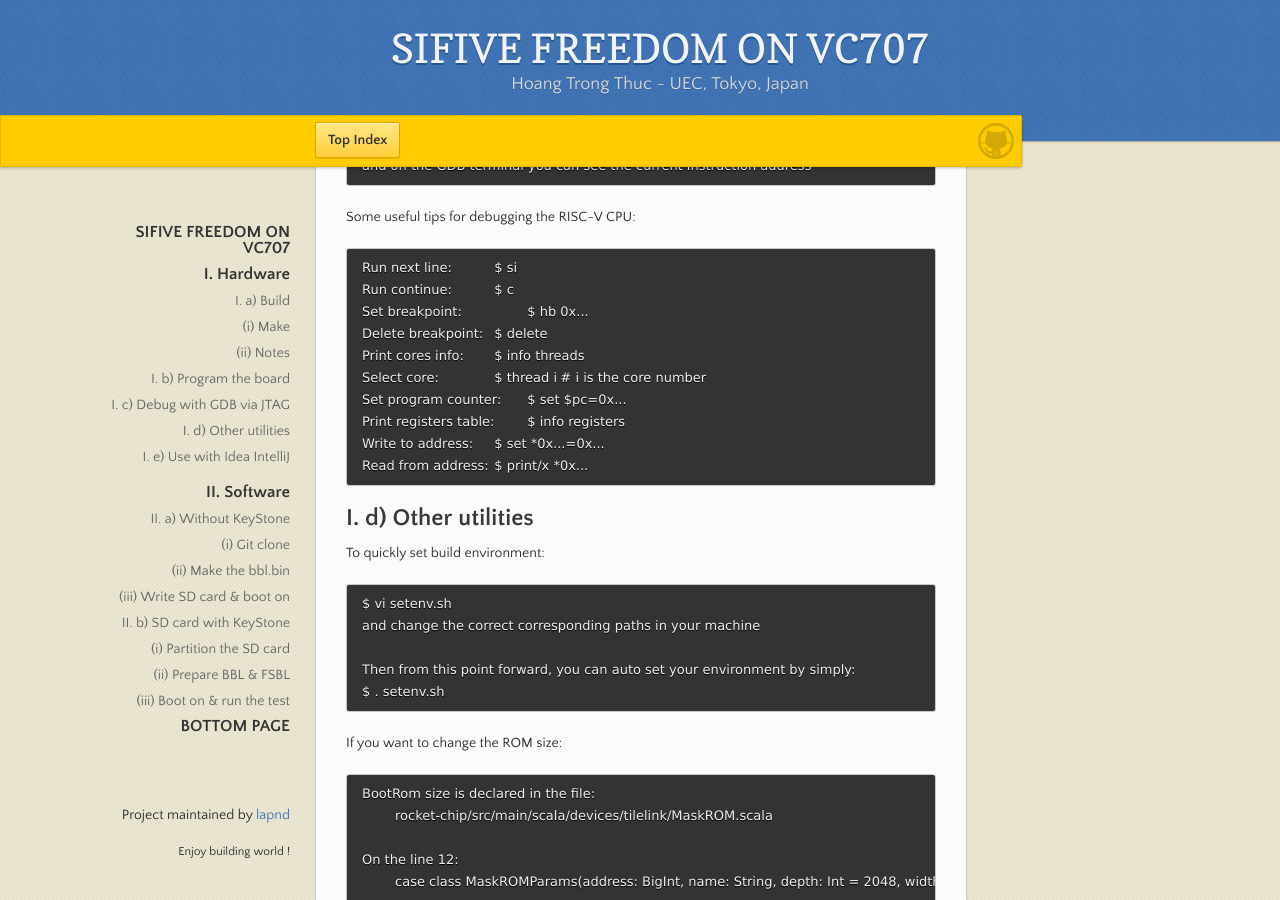
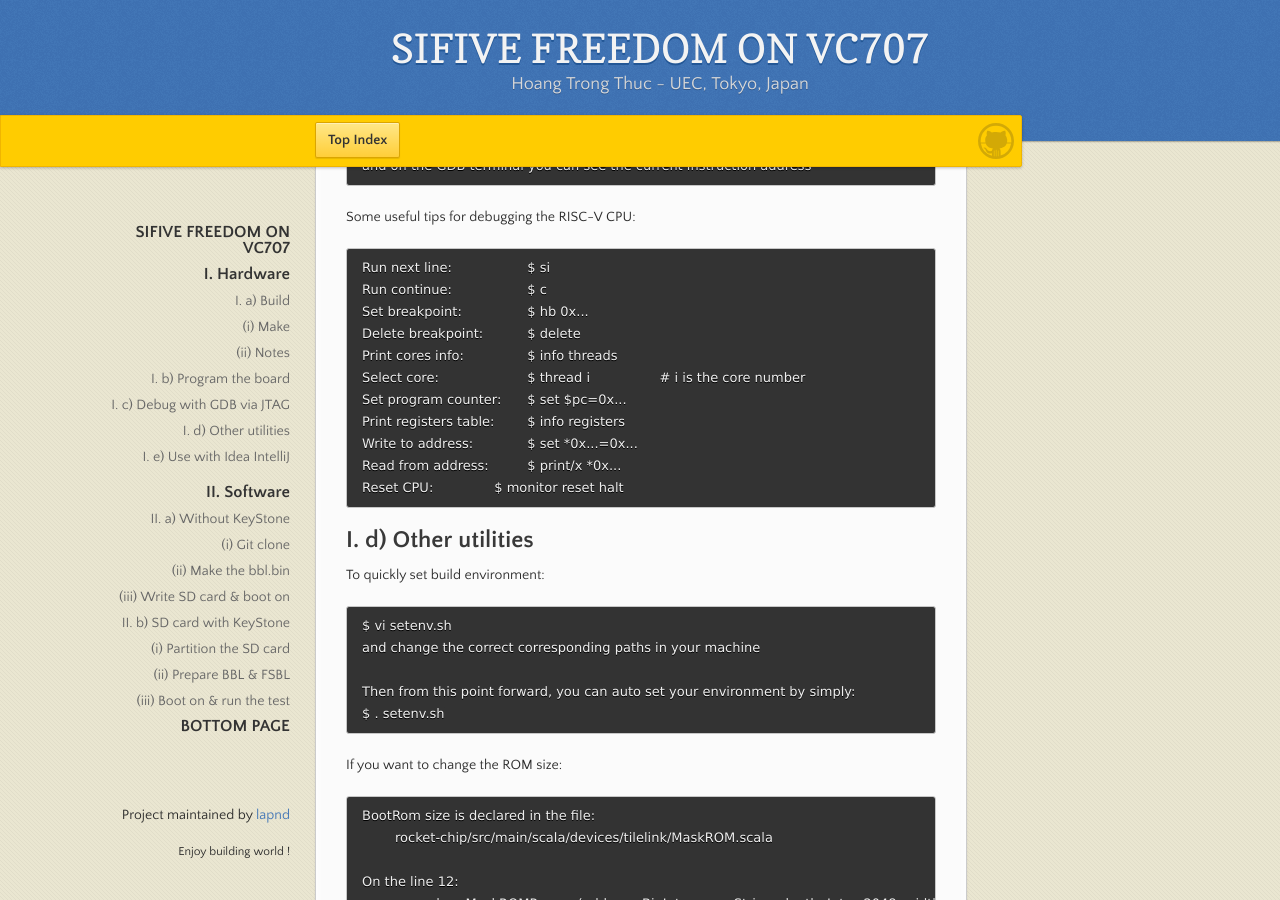
Before and after one commit to lapnd/httdes.github.io, a Jekyll site: the page built from vc707.md, in a window 1280 px wide and 900 px high, scrolled down 5030 px. Built offline with Jekyll 4.4.1, drawn with Linux system fonts in a browser that asks for light colours; our own code applies the rules of GitHub Pages for plain Markdown files.

Commit message:
Update vc707.md

```diff
--- a/vc707.md
+++ b/vc707.md
@@ -199,16 +199,17 @@ Then, open another terminal to start a GDB session: (remember to export the risc
 
 Some useful tips for debugging the RISC-V CPU:
 
-	Run next line:		$ si
-	Run continue:		$ c
+	Run next line:			$ si
+	Run continue:			$ c
 	Set breakpoint:		$ hb 0x...
-	Delete breakpoint:	$ delete
-	Print cores info:	$ info threads
-	Select core:		$ thread i	# i is the core number
+	Delete breakpoint:		$ delete
+	Print cores info:		$ info threads
+	Select core:			$ thread i			# i is the core number
 	Set program counter:	$ set $pc=0x...
 	Print registers table:	$ info registers
-	Write to address:	$ set *0x...=0x...
-	Read from address:	$ print/x *0x...
+	Write to address:		$ set *0x...=0x...
+	Read from address:		$ print/x *0x...
+	Reset CPU:		$ monitor reset halt
 
 ## I. d) Other utilities
 
```
